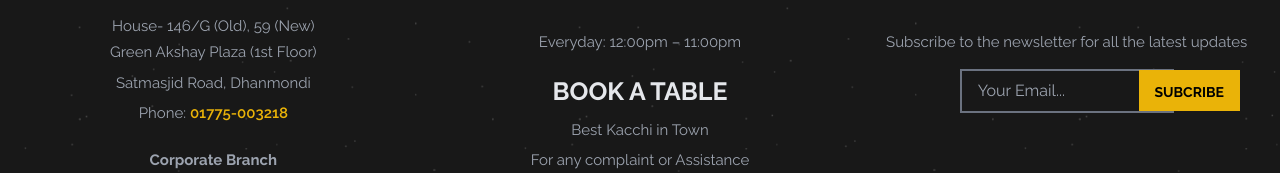
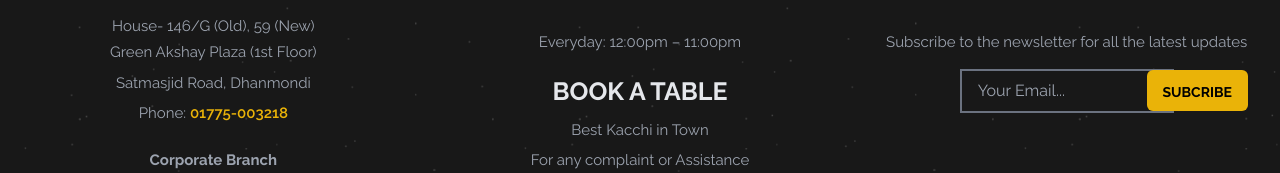
Before and after one commit to ahamedasif07/project-sultan-dine, a React (Vite) app: page / in a window 1280 px wide. Shown: the part 3538-3711 px from the top of the page. Built offline with nearby package versions, Linux system fonts and the light colour scheme.

Commit message:
main pages is done

```diff
--- a/src/Footer.jsx
+++ b/src/Footer.jsx
@@ -116,11 +116,11 @@ const Footer = () => {
               </p>
               <div className="relative">
                 <input
-                  className="py-2 max-w-[350px] px-4 bg-[#181818] border-2 border-gray-500"
+                  className="py-2 max-w-full px-4 bg-[#181818] border-2 border-gray-500"
                   type="email"
                   placeholder="Your Email..."
                 />
-                <button className="uppercase text-[14px] font-bold absolute md:right-10 top-[1px] py-3 pb-2 px-4 right-8 bg-yellow-500">
+                <button className="uppercase rounded-md text-[14px] font-bold absolute md:right[28px] top-[1px] py-3 pb-2 px-4 right-8 bg-yellow-500">
                   Subcribe
                 </button>
               </div>
```
